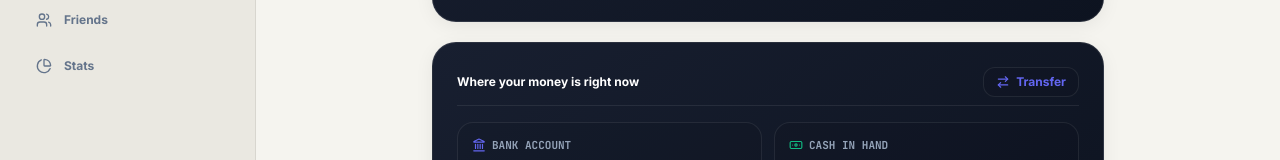
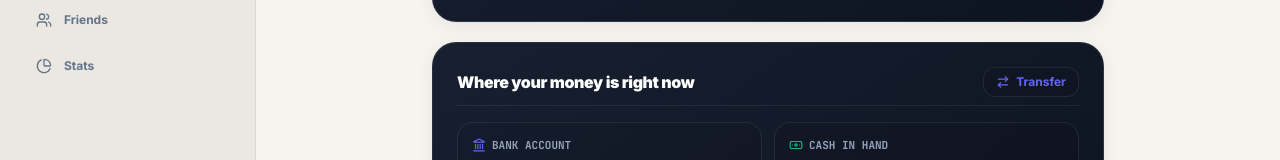
Before and after one commit to crsajid7/FinanceOS, a React (Vite) app: page / in a window 1280 px wide. Shown: the part 316-476 px from the top of the page. Built offline with nearby package versions, Linux system fonts and the light colour scheme.

Commit message:
style: increase size of 'Where your money is right now' card title

```diff
--- a/src/components/visual/WalletCard.tsx
+++ b/src/components/visual/WalletCard.tsx
@@ -19,9 +19,9 @@ export const WalletCard: React.FC<WalletCardProps> = ({ onOpenTransfer }) => {
       {/* Header */}
       <div className="flex items-center justify-between pb-2 border-b border-[var(--card-divider)]">
         <div>
-          <span className="text-xs font-bold text-[var(--card-text-main)] block">
+          <h2 className="text-sm sm:text-base font-black tracking-tight text-[var(--card-text-main)]">
             Where your money is right now
-          </span>
+          </h2>
         </div>
 
         {onOpenTransfer && (
```
